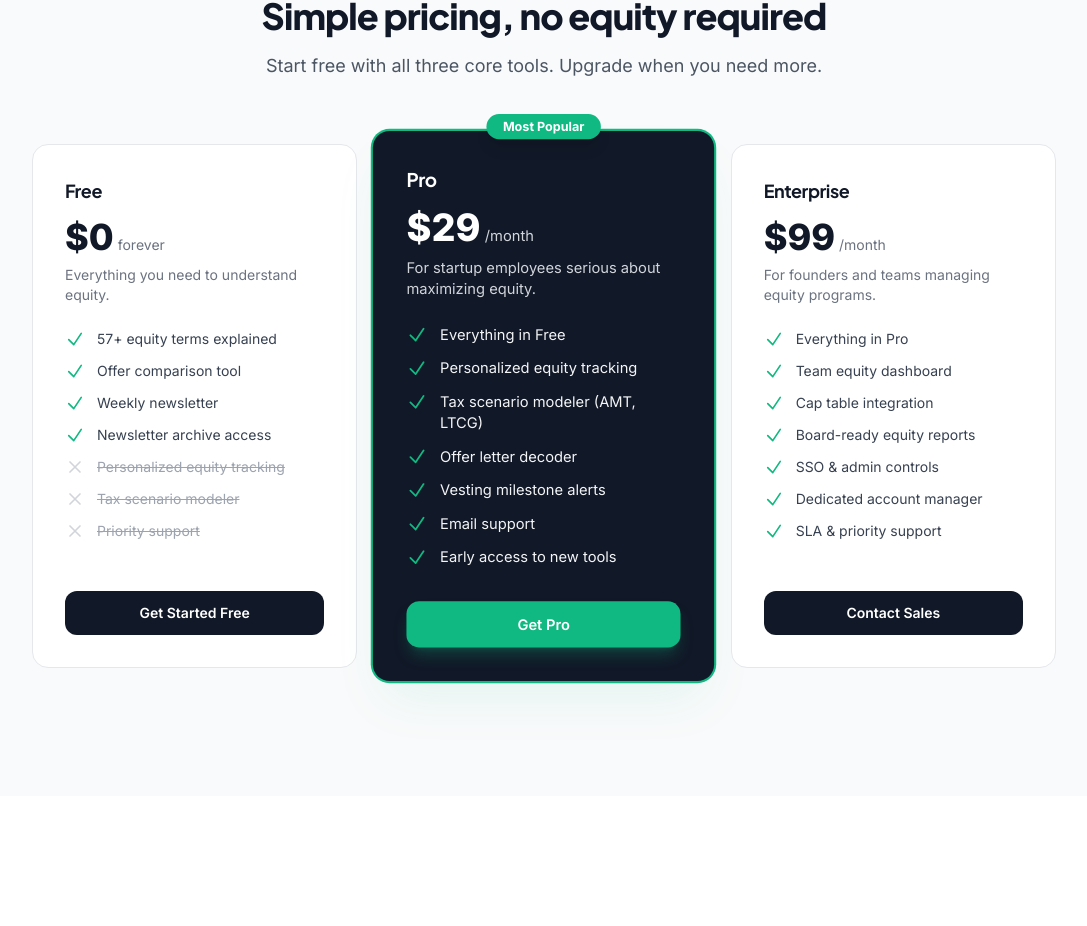
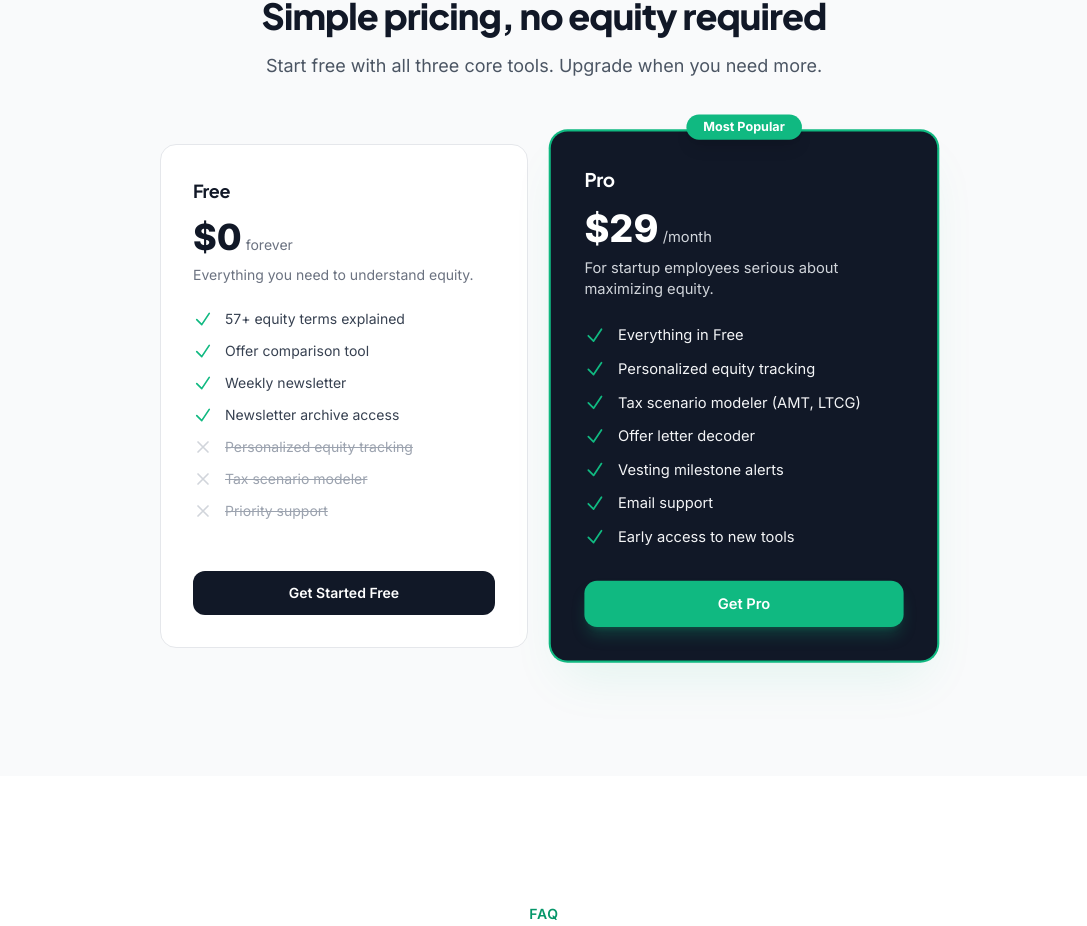
Before and after one commit to ZeroOrigine/zo-equityletter, a Next.js app: page / in a window 1280 px wide. Shown: the part 3041-3967 px from the top of the page, without its empty margins (96-1183 px from the left). Built offline with nearby package versions, Linux system fonts and the light colour scheme.

Commit message:
honesty: remove fabricated Enterprise tier from pricing (team dashboard, cap-table integration, SSO, account manager, SLA none of which exist); grid 3->2

```diff
--- a/app/(marketing)/page.tsx
+++ b/app/(marketing)/page.tsx
@@ -342,24 +342,6 @@ function PricingSection() {
         { text: 'Early access to new tools', included: true },
       ],
     },
-    {
-      name: 'Enterprise',
-      price: '$99',
-      period: '/month',
-      description: 'For founders and teams managing equity programs.',
-      cta: 'Contact Sales',
-      href: 'mailto:support@zeroorigine.com',
-      popular: false,
-      features: [
-        { text: 'Everything in Pro', included: true },
-        { text: 'Team equity dashboard', included: true },
-        { text: 'Cap table integration', included: true },
-        { text: 'Board-ready equity reports', included: true },
-        { text: 'SSO & admin controls', included: true },
-        { text: 'Dedicated account manager', included: true },
-        { text: 'SLA & priority support', included: true },
-      ],
-    },
   ];
 
   return (
@@ -375,7 +357,7 @@ function PricingSection() {
           </p>
         </div>
 
-        <div className="grid md:grid-cols-3 gap-8 lg:gap-6 max-w-5xl mx-auto">
+        <div className="grid md:grid-cols-2 gap-8 max-w-3xl mx-auto">
           {tiers.map((tier) => (
             <div
               key={tier.name}
```
